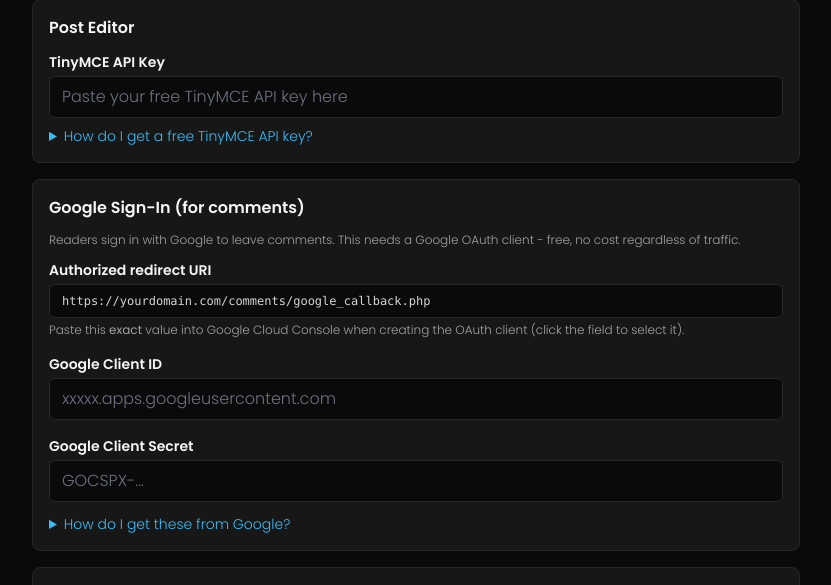
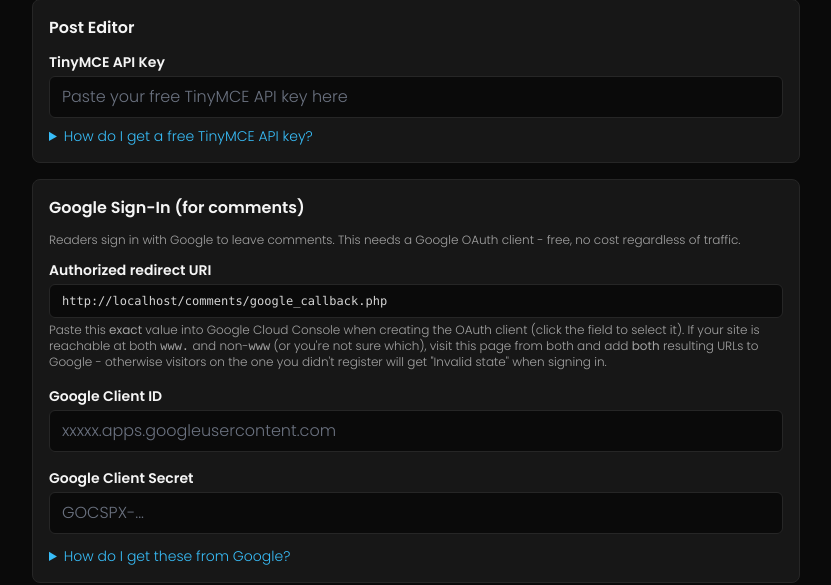
Before and after one commit to dapoalla/cyberblogv1.0, a PHP site: page /admin/settings.php in a window 1280 px wide. Shown: the part 1123-1708 px from the top of the page, without its empty margins (0-831 px from the left). Run offline with PHP 8.4, Linux system fonts and the light colour scheme; the visitor is signed in with stand-in values (Sample User, id 1); data comes from the database, SQL or seed files in the repository; data that the repository does not hold is empty.

Commit message:
Fix Google "Invalid state" caused by a hardcoded redirect_uri, and detect silent upload-restore failures
The real root cause of the persistent "Invalid state": both www and
non-www were registered with Google, but redirect_uri in
config.local.php was pinned to one of them. A visitor arriving on
the other host gets a session cookie scoped to that host, then
Google redirects back to the hardcoded one - the browser won't send
a www-scoped cookie to the non-www host (or vice versa), so the
session (and g_state) is gone by the time the callback runs. Now
always recomputes redirect_uri from the current request's host
instead of trusting a static config value, in both google_auth.php
and google_callback.php (and the Settings display, which was
showing the same stale value). Verified the state round-trip still
works. Settings now also explains registering both host variants
with Google if the site is reachable at both.

Also applied the same "detect silent write failure" fix from the
config.local.php bug to backup restore's photo extraction: if
/uploads isn't writable by the web server, it now says so explicitly
with the exact count restored, instead of quietly reporting success
with 0 photos. Verified by denying write access to uploads/ locally,
confirming the new warning, then confirming a normal restore (23/23
photos) still works after restoring permissions.

Co-Authored-By: Claude Sonnet 5 <noreply@anthropic.com>

```diff
--- a/admin/settings.php
+++ b/admin/settings.php
@@ -44,8 +44,11 @@ $allCategories=[]; if($res=$mysqli->query("SELECT id,name FROM cms_categories OR
 $pageTitle='Settings'; include __DIR__ . '/../includes/template_header.php';
 include __DIR__ . '/../includes/admin_nav.php';
 
+// Always the current host - the app ignores any redirect_uri saved in
+// config.local.php (see comments/google_auth.php for why: a value pinned
+// to one of www/non-www breaks sign-in for visitors on the other one).
 $oauthScheme = (isset($_SERVER['HTTPS']) && $_SERVER['HTTPS'] === 'on') ? 'https://' : 'http://';
-$googleRedirectUri = $config['oauth']['redirect_uri'] ?: ($oauthScheme . ($_SERVER['HTTP_HOST'] ?? '') . base_url('comments/google_callback.php'));
+$googleRedirectUri = $oauthScheme . ($_SERVER['HTTP_HOST'] ?? '') . base_url('comments/google_callback.php');
 ?>
 <div class="flex items-center justify-between">
   <h1 class="text-2xl font-bold">Settings</h1>
@@ -116,7 +119,7 @@ $googleRedirectUri = $config['oauth']['redirect_uri'] ?: ($oauthScheme . ($_SERV
 
     <label class="block text-sm mb-1 font-semibold">Authorized redirect URI</label>
     <input type="text" readonly value="<?php echo e($googleRedirectUri); ?>" onclick="this.select()" class="w-full rounded-md bg-neutral-950 border border-neutral-800 px-3 py-2 font-mono text-xs text-neutral-300" />
-    <div class="text-xs text-neutral-400 mt-1">Paste this <strong>exact</strong> value into Google Cloud Console when creating the OAuth client (click the field to select it).</div>
+    <div class="text-xs text-neutral-400 mt-1">Paste this <strong>exact</strong> value into Google Cloud Console when creating the OAuth client (click the field to select it). If your site is reachable at both <code>www.</code> and non-<code>www</code> (or you're not sure which), visit this page from both and add <strong>both</strong> resulting URLs to Google - otherwise visitors on the one you didn't register will get "Invalid state" when signing in.</div>
 
     <label class="block text-sm mb-1 font-semibold mt-4">Google Client ID</label>
     <input name="google_client_id" value="<?php echo e($config['oauth']['client_id'] ?? ''); ?>" placeholder="xxxxx.apps.googleusercontent.com" class="w-full rounded-md bg-neutral-950 border border-neutral-800 px-3 py-2" />
--- a/comments/google_callback.php
+++ b/comments/google_callback.php
@@ -12,7 +12,11 @@ if (empty($client_id) || empty($client_secret)) { http_response_code(500); echo
 if(empty($_GET['state']) || !hash_equals($_SESSION['g_state']??'', (string)$_GET['state'])){ http_response_code(400); echo 'Invalid state'; exit; }
 unset($_SESSION['g_state']);
 $code=$_GET['code']??''; if(!$code){ http_response_code(400); echo 'Missing code'; exit; }
-$redirect = $oauth['redirect_uri'] ?? ((isset($_SERVER['HTTPS'])&&$_SERVER['HTTPS']==='on')?'https://':'http://').$_SERVER['HTTP_HOST'].base_url('comments/google_callback.php');
+// Must exactly match what google_auth.php sent Google in the initial
+// request - since this script is only ever reached by Google redirecting
+// back to whatever host that was, recomputing it the same way (current
+// host) always matches, unlike a hardcoded config value.
+$redirect = ((isset($_SERVER['HTTPS'])&&$_SERVER['HTTPS']==='on')?'https://':'http://').$_SERVER['HTTP_HOST'].base_url('comments/google_callback.php');
 $post=http_build_query(['code'=>$code,'client_id'=>$client_id,'client_secret'=>$client_secret,'redirect_uri'=>$redirect,'grant_type'=>'authorization_code']);
 $ch=curl_init($token_uri); curl_setopt($ch,CURLOPT_POST,1); curl_setopt($ch,CURLOPT_POSTFIELDS,$post); curl_setopt($ch,CURLOPT_RETURNTRANSFER,1); $res=curl_exec($ch); curl_close($ch);
 $data=json_decode($res,true); $id_token=$data['id_token']??''; if(!$id_token){ http_response_code(500); echo 'No id_token'; exit; }
```
Also changed, not shown: admin/backup.php (+9 -0 lines), comments/google_auth.php (+7 -1 lines).
